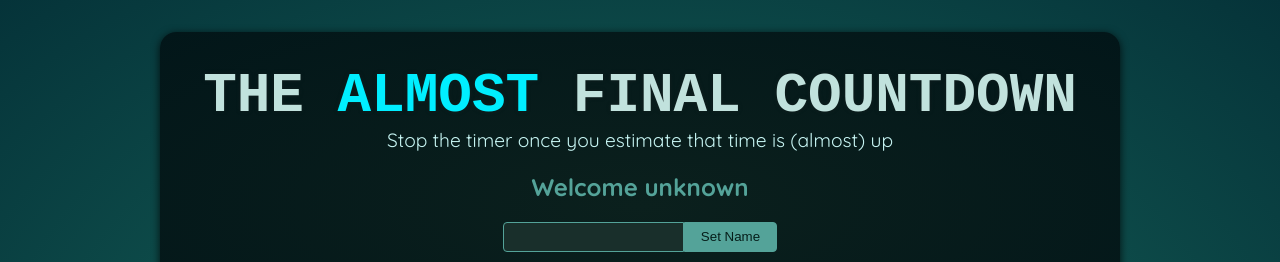
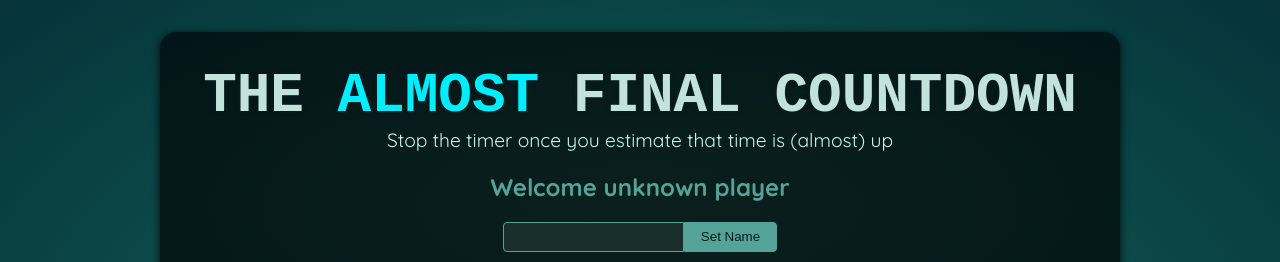
Before and after one commit to d1monsterinho/countdown-play, a React (Vite) app: page / in a window 1280 px wide. Shown: the top 262 px of the page. Built offline with nearby package versions, Linux system fonts and the light colour scheme; a web font is replaced by a local one.

Commit message:
improved input logic

```diff
--- a/src/components/Player.jsx
+++ b/src/components/Player.jsx
@@ -2,17 +2,17 @@ import { useRef, useState } from "react";
 
 export default function Player() {
   const playerNameInputRef = useRef(null);
-  const [playerName, setPlayerName] = useState('unknown');
+  const [playerName, setPlayerName] = useState('unknown player');
 
   function handleOnClickSetName() {
-    const playerName = playerNameInputRef.current.value;
-    setPlayerName(playerName);
+    const enteredPlayerName = playerNameInputRef.current.value;
+    setPlayerName(enteredPlayerName);
     playerNameInputRef.current.value = '';
   }
 
   return (
     <section id="player">
-      <h2>Welcome {playerName || 'unknown'}</h2>
+      <h2>Welcome {playerName}</h2>
       <p>
         <input ref={playerNameInputRef} type="text"/>
         <button onClick={handleOnClickSetName}>Set Name</button>
```
